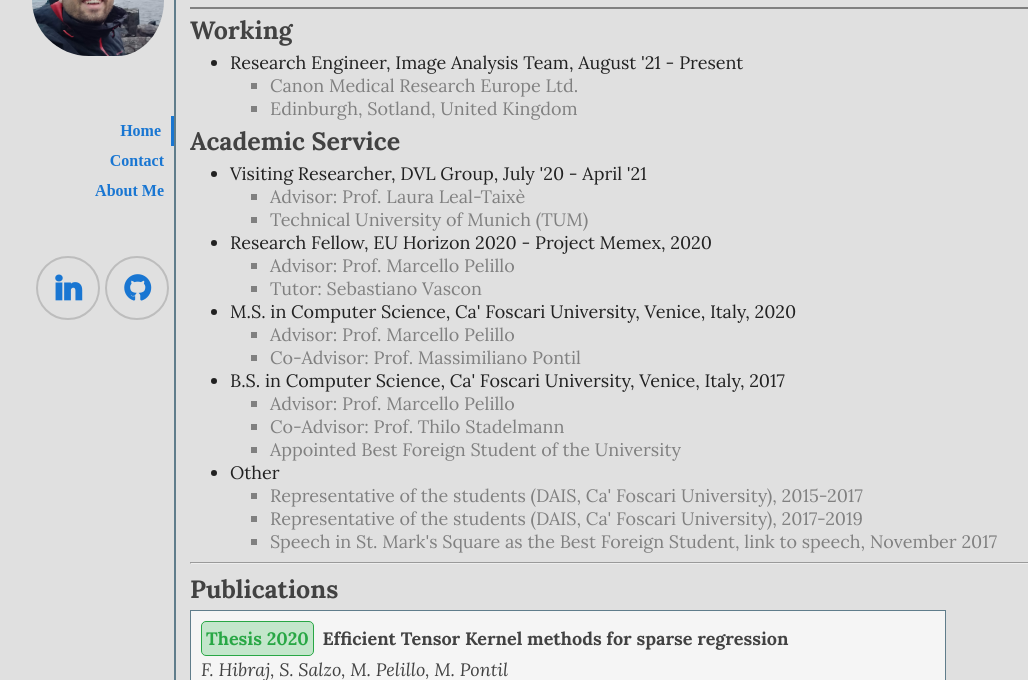
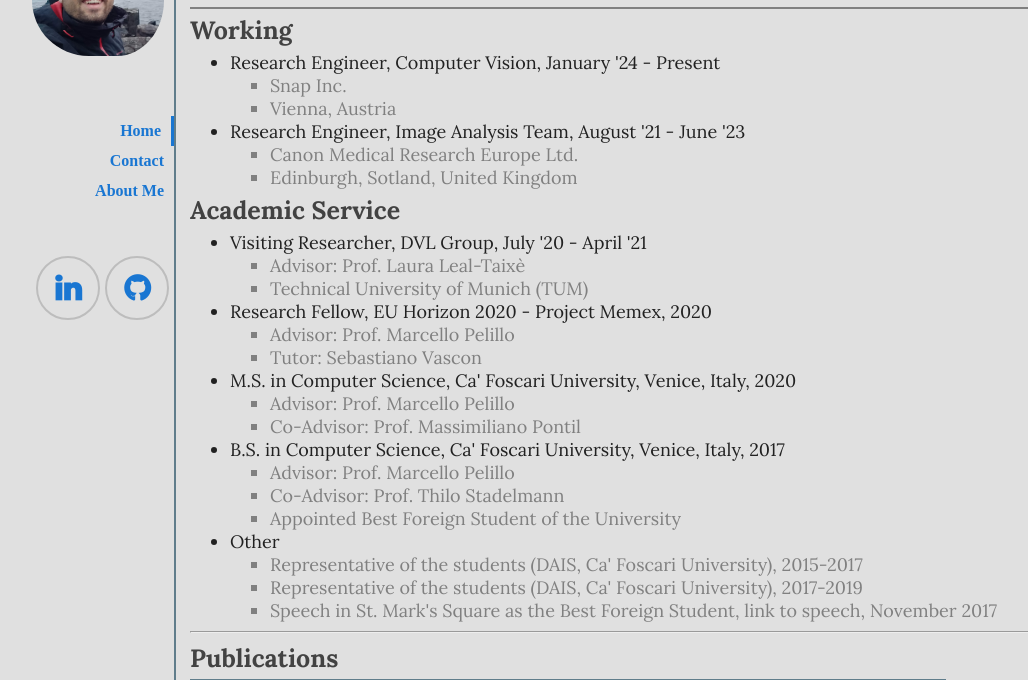
Before and after one commit to feliksh/feliksh.github.io, a plain HTML site: page index.html in a window 1280 px wide. Shown: the part 84-764 px from the top of the page, without its empty margins (26-1054 px from the left). Drawn offline with Linux system fonts and the light colour scheme.

Commit message:
add snap

```diff
--- a/index.html
+++ b/index.html
@@ -42,8 +42,13 @@
       <div class="education">
         <p class="title">Working</p>
         <ul>
+	  <li>
+            Research Engineer, Computer Vision, January '24 - Present
+            <ul class="sub-ul"> <li>Snap Inc.</li></ul>
+            <ul class="sub-ul"> <li>Vienna, Austria</li></ul>
+          </li>
           <li>
-            Research Engineer, Image Analysis Team, August '21 - Present
+            Research Engineer, Image Analysis Team, August '21 - June '23
             <ul class="sub-ul"> <li>Canon Medical Research Europe Ltd.</li></ul>
             <ul class="sub-ul"> <li>Edinburgh, Sotland, United Kingdom</li></ul>
           </li>
```
